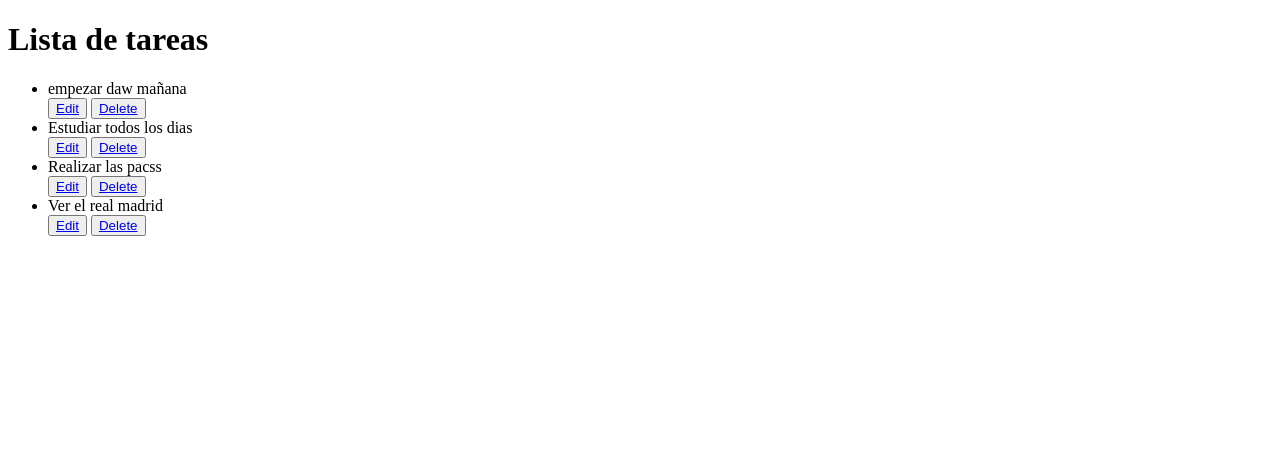
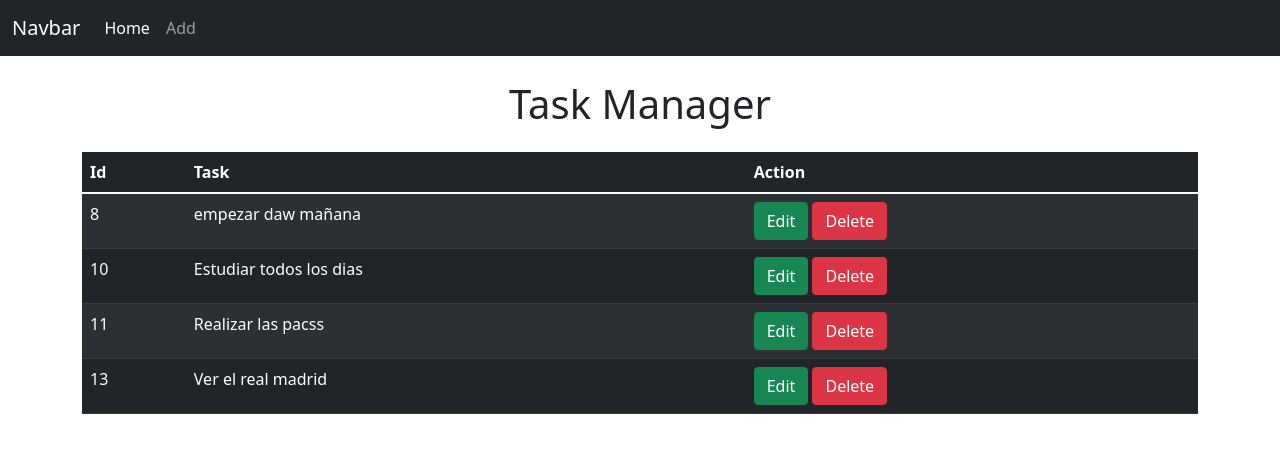
Before and after one commit to Jaolmos/todoapp_django, a Django app: page / in a window 1280 px wide. Shown: the top 453 px of the page. Run offline with Django 4.2, Linux system fonts and the light colour scheme; data comes from the database, SQL or seed files in the repository; both versions use the stored data as it was after the commit.

Commit message:
improve the templates

```diff
--- a/todoapp/applications/todo/templates/todo/base.html
+++ b/todoapp/applications/todo/templates/todo/base.html
@@ -1,16 +1,55 @@
+<!doctype html>
+<html lang="en">
 
+<head>
+    <!-- Required meta tags -->
+    <meta charset="utf-8">
+    <meta name="viewport" content="width=device-width, initial-scale=1">
 
-<!DOCTYPE html>
-<html lang="en">
-<head>
-    <meta charset="UTF-8">
-    <meta http-equiv="X-UA-Compatible" content="IE=edge">
-    <meta name="viewport" content="width=device-width, initial-scale=1.0">
-    <title>{% block title %}{% endblock %}</title>
+    <!-- Bootstrap CSS -->
+    <link href="https://cdn.jsdelivr.net/npm/bootstrap@5.1.3/dist/css/bootstrap.min.css" rel="stylesheet"
+        integrity="sha384-1BmE4kWBq78iYhFldvKuhfTAU6auU8tT94WrHftjDbrCEXSU1oBoqyl2QvZ6jIW3" crossorigin="anonymous">
+
+    <title>{% block title%}{% endblock%}</title>
 </head>
+
 <body>
+    <!-- navbar -->
+    <nav class="navbar navbar-expand-lg navbar-dark bg-dark m">
+        <div class="container-fluid">
+            <a class="navbar-brand" href="#">Navbar</a>
+            <button class="navbar-toggler" type="button" data-bs-toggle="collapse" data-bs-target="#navbarNavAltMarkup"
+                aria-controls="navbarNavAltMarkup" aria-expanded="false" aria-label="Toggle navigation">
+                <span class="navbar-toggler-icon"></span>
+            </button>
+            <div class="collapse navbar-collapse" id="navbarNavAltMarkup">
+                <div class="navbar-nav">
+                    <a class="nav-link {% if request.path == '/' %}active{% endif %}" aria-current="page"
+                        href="{% url 'home' %}">Home</a>
+                    <a class="nav-link {% if request.path == '/add-task/' %}active{% endif %}" aria-current="page"
+                        href="{% url 'add' %}">Add</a>
 
-    {% block content%}  {% endblock %}
+                </div>
+            </div>
+        </div>
+    </nav>
+    <!-- navbar -->
+    {% block content %}
 
+    {% endblock %}
+
+    <!-- Optional JavaScript; choose one of the two! -->
+
+    <!-- Option 1: Bootstrap Bundle with Popper -->
+    <script src="https://cdn.jsdelivr.net/npm/bootstrap@5.1.3/dist/js/bootstrap.bundle.min.js"
+        integrity="sha384-ka7Sk0Gln4gmtz2MlQnikT1wXgYsOg+OMhuP+IlRH9sENBO0LRn5q+8nbTov4+1p" crossorigin="anonymous">
+    </script>
+
+    <!-- Option 2: Separate Popper and Bootstrap JS -->
+    <!--
+    <script src="https://cdn.jsdelivr.net/npm/@popperjs/core@2.10.2/dist/umd/popper.min.js" integrity="sha384-7+zCNj/IqJ95wo16oMtfsKbZ9ccEh31eOz1HGyDuCQ6wgnyJNSYdrPa03rtR1zdB" crossorigin="anonymous"></script>
+    <script src="https://cdn.jsdelivr.net/npm/bootstrap@5.1.3/dist/js/bootstrap.min.js" integrity="sha384-QJHtvGhmr9XOIpI6YVutG+2QOK9T+ZnN4kzFN1RtK3zEFEIsxhlmWl5/YESvpZ13" crossorigin="anonymous"></script>
+    -->
 </body>
+
 </html>
--- a/todoapp/applications/todo/templates/todo/home.html
+++ b/todoapp/applications/todo/templates/todo/home.html
@@ -4,16 +4,34 @@
 
 
 
-{% block content%}
+{% block content %}
 
-<h1>Lista de tareas</h1>
+<div class="container my-4">
+   <h1 class="text-center">Task Manager</h1>
+   <div class="col-12 mt-4">
+      <table class="table table-dark table-striped">
+         <thead>
+            <tr>
+               <th scope="col">Id</th>
+               <th scope="col">Task</th>
+               <th scope="col">Action</th>
+            </tr>
+         </thead>
+         <tbody>
+            {% for task in tasks %}
+            <tr>
+               <td>{{ task.id }}</td>
+               <td>{{ task }}</td>
+               <td>
+                  <a class="btn btn-success" href="{% url 'edit' task.id %}">Edit</a>
+                  <a class=" btn btn-danger" href="{% url 'delete' task.id %}">Delete</a>
+               </td>
+            </tr>
+            {% endfor %}
+         </tbody>
+      </table>
+   </div>
+</div>
 
-    <ul>
-    {% for task in tasks %}
-       <li>{{ task }}</li>
-       <button><a href="{% url 'edit' task.id %}">Edit</a></button>
-       <button><a href="{% url 'delete' task.id %}">Delete</a></button>
-    {% endfor %}
-     </ul>
 
 {% endblock %}
```
Also changed, not shown: todoapp/db.sqlite3.
